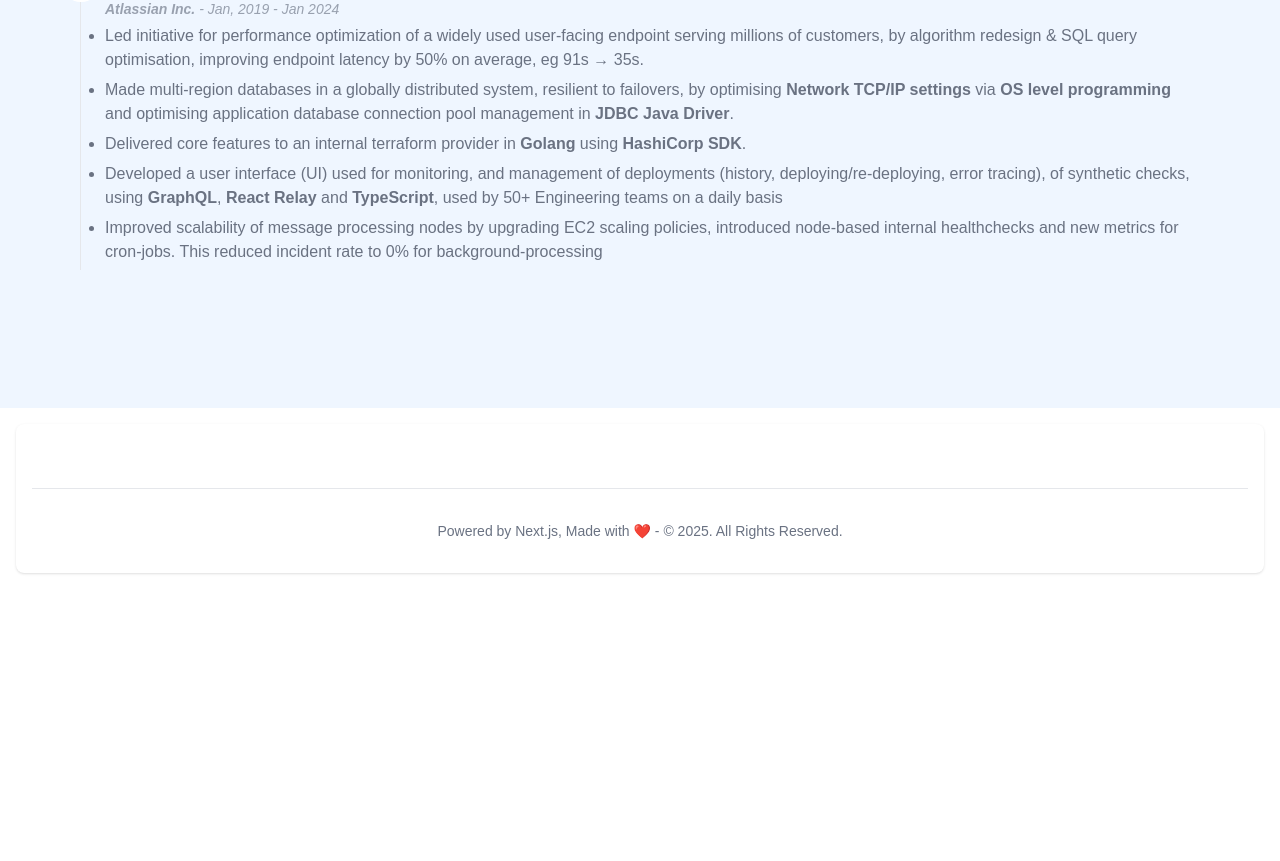
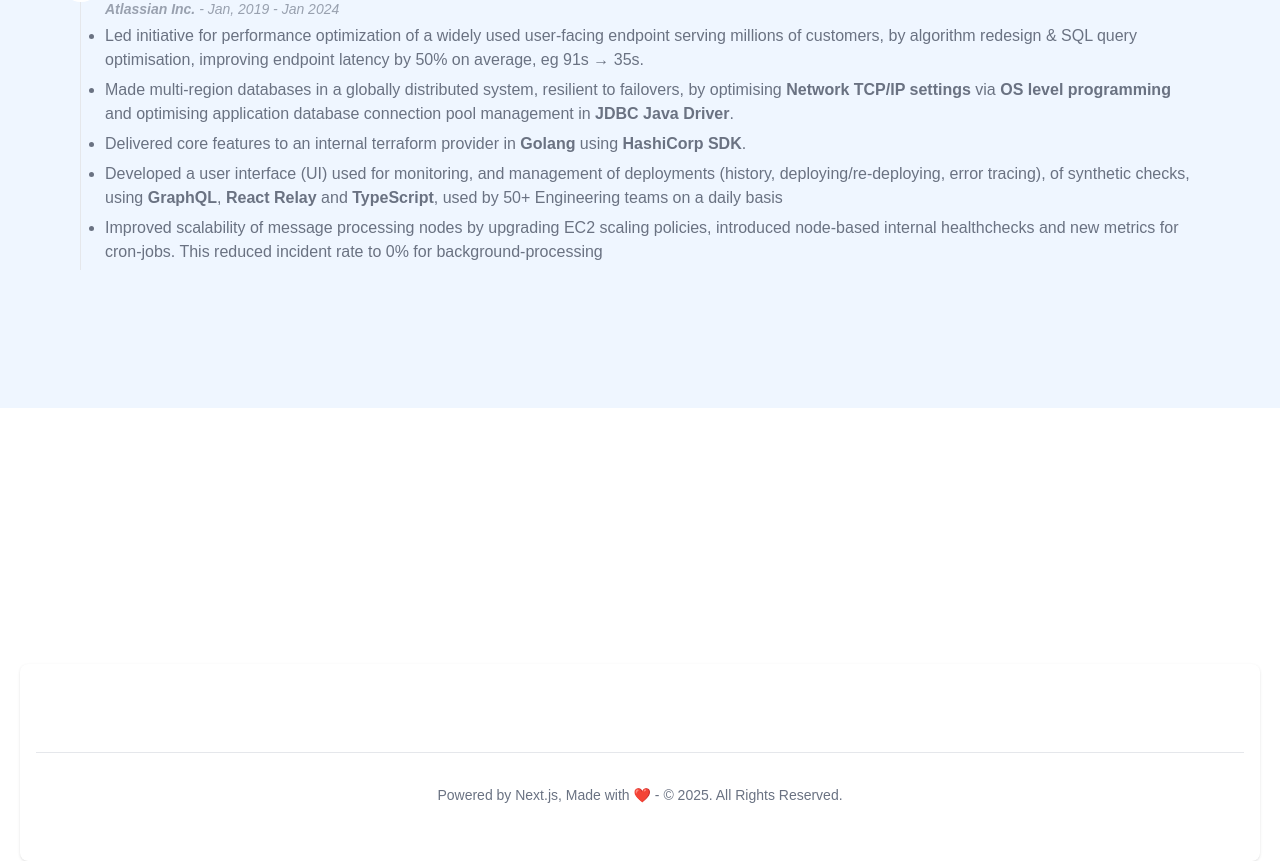
Before and after one commit to PaarthB/portfolio, a Next.js app: page / in a window 1280 px wide. Shown: the part 456-1317 px from the top of the page. Before the commit the page ends 1045 px from the top, so only its background shows below. Built offline with nearby package versions, Linux system fonts and the light colour scheme.

Commit message:
Update layout.tsx

```diff
--- a/src/app/layout.tsx
+++ b/src/app/layout.tsx
@@ -29,7 +29,7 @@ export default function RootLayout({
       >
         {children}
       </body>
-      <footer className="bg-white rounded-lg shadow-sm dark:bg-gray-900 m-4">
+      <footer className="mt-64 md:w-[1240px] mx-auto flex flex-col justify-between py-6 sm:flex-row bg-white rounded-lg shadow-sm dark:bg-gray-900">
         <div className="w-full max-w-screen-xl mx-auto p-4 md:py-8">
             <hr className="my-6 border-gray-200 sm:mx-auto dark:border-gray-700 lg:my-8" />
             <span className="block text-sm text-gray-500 sm:text-center dark:text-gray-400">Powered by Next.js, Made with ❤️ - © 2025. All Rights Reserved.</span>
```
